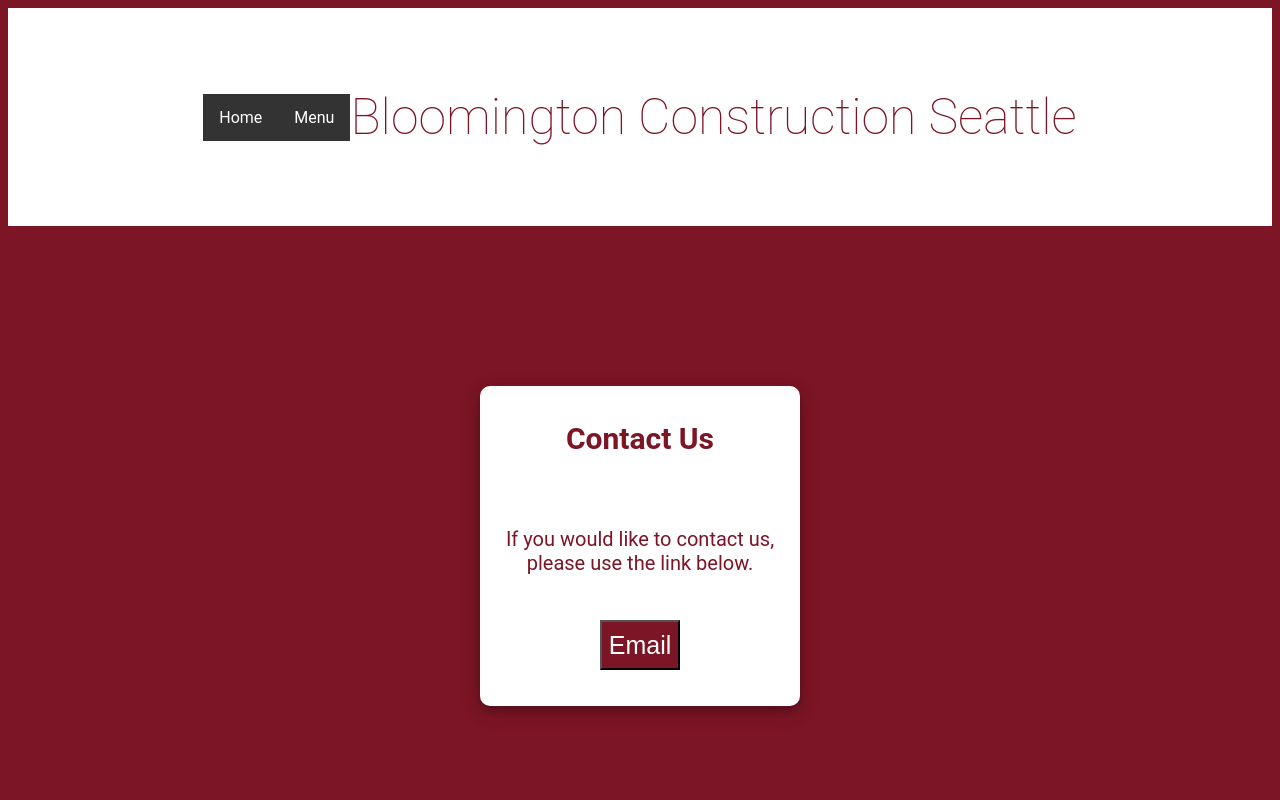
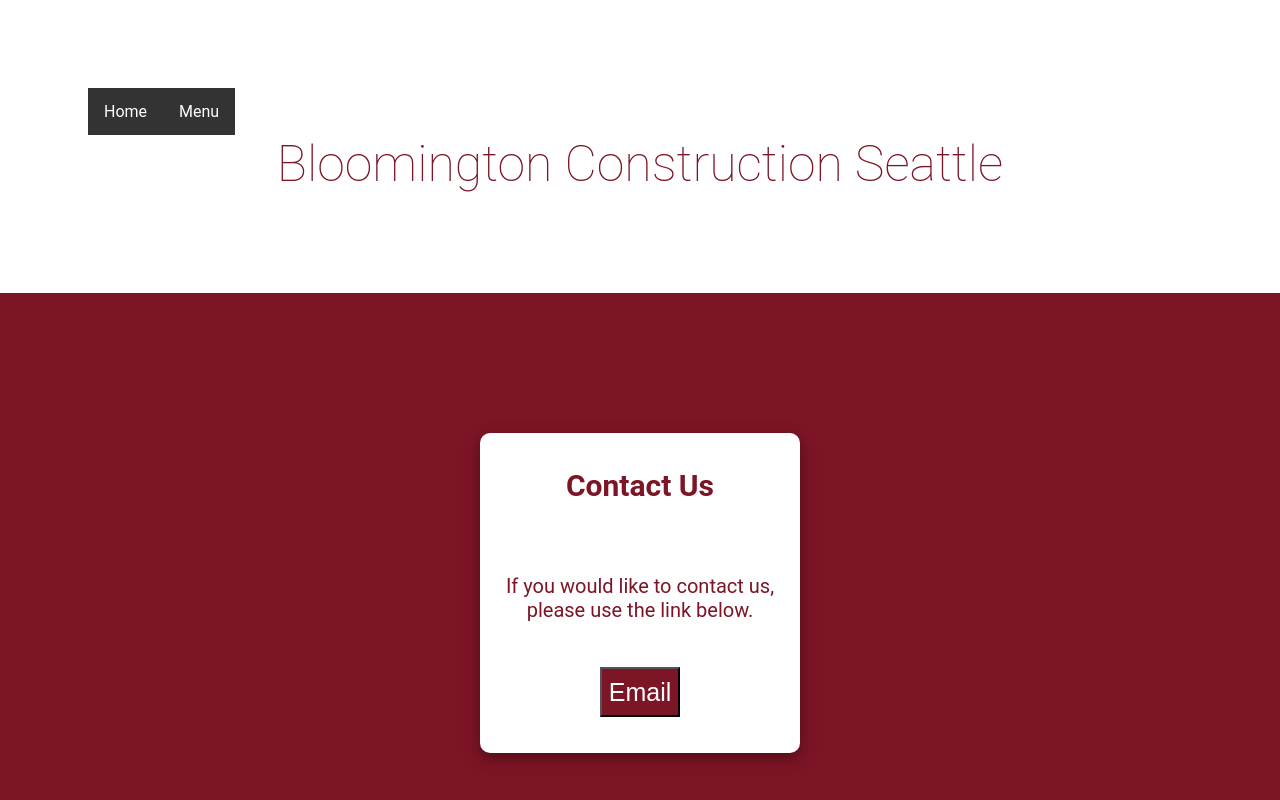
Before and after one commit to alexh3422/alejandro-construction, a plain HTML site: page contact.html in a window 1280 px wide. Drawn offline with Linux system fonts and the light colour scheme.

Commit message:
updated header sizing and spacing

```diff
--- a/assets/css/style.css
+++ b/assets/css/style.css
@@ -8,14 +8,21 @@
     display: flex;
     flex-wrap: wrap;
     text-align: center;
+    align-items: center;
 
     justify-content: center;
-    align-items: center;
+    margin-top: 0;
+    margin-left: 0;
+    margin-right: 0;
+
+
     padding: 80px;
     font-family: 'Roboto', sans-serif;
     background-color: white;
     top: 0;
     left: 0;
+    outline: 20px solid white;
+    margin-bottom: 30px;
 
 
 
@@ -31,16 +38,24 @@
     font-family: 'Roboto', sans-serif;
 }
 
+.header nav {
+    display : flex;
+    flex-wrap: wrap;
+    float: left;
+    left: 0;
+    width: 100%;
+
+}
 
 
 
 
 
 
-
-ul {
+.header ul {
     display: flex;
     flex-wrap: wrap;
+    justify-content: left;
     list-style-type: none;
     margin: 0;
     padding: 0;
@@ -49,6 +64,7 @@ ul {
     width: fit-content;
     height: fit-content;
     float: left;
+    left: 0;
   }
 
   li {
@@ -121,7 +137,7 @@ main img {
     display: flex;
     flex-wrap: wrap;
     justify-content: center;
-    color: #7c1526;
+
     width: 300px;
     height: 300px;
     background-color: white;
--- a/contact.html
+++ b/contact.html
@@ -10,8 +10,8 @@
 
   <body>
     <header class="header">
-
-        <ul>
+       <nav>
+            <ul>
             <li><a href="/index.html">Home</a></li>
 
             <li class="dropdown">
@@ -22,8 +22,9 @@
                 <a href="">Our Work</a>
               </div>
             </li>
-          </ul>
-          <h1>Bloomington Construction Seattle</h1>
+            </ul>
+         </nav>
+          <h1 >Bloomington Construction Seattle</h1>
     </header>
 
     <main id="main">
```
Also changed, not shown: about.html (+4 -4 lines), index.html (+4 -3 lines).
